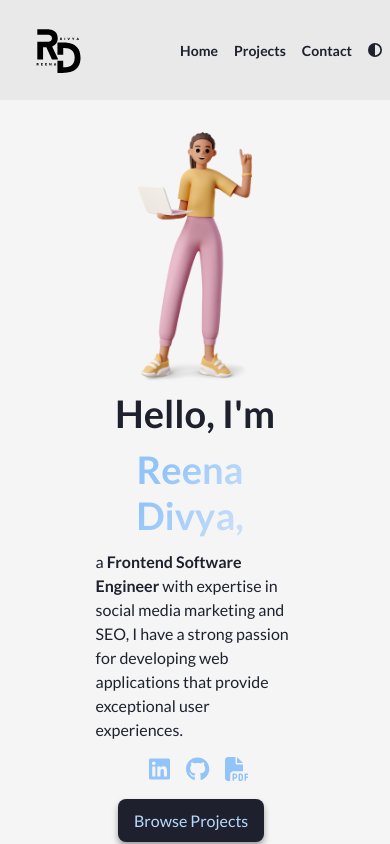
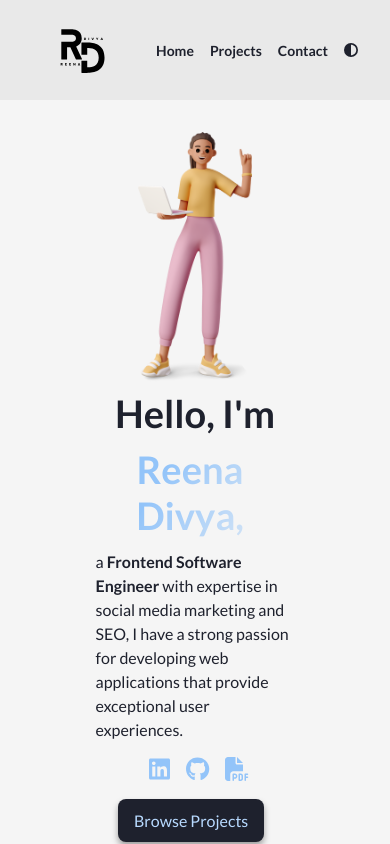
Before and after one commit to Reenadivya/2023-eportfolio, a React (Vite) app: page / in a window 390 px wide. Shown: the top 844 px of the page. Built offline with nearby package versions, Linux system fonts and the light colour scheme.

Commit message:
fixed responsivness

```diff
--- a/src/App.css
+++ b/src/App.css
@@ -877,7 +877,13 @@ footer {
 }
 
 @media (max-width: 400px) {
+  body {
+    max-width: 100vw;
+  }
   .project__list {
     padding-left: 0;
   }
+  .nav__container {
+    justify-content: center;
+  }
 }
```
